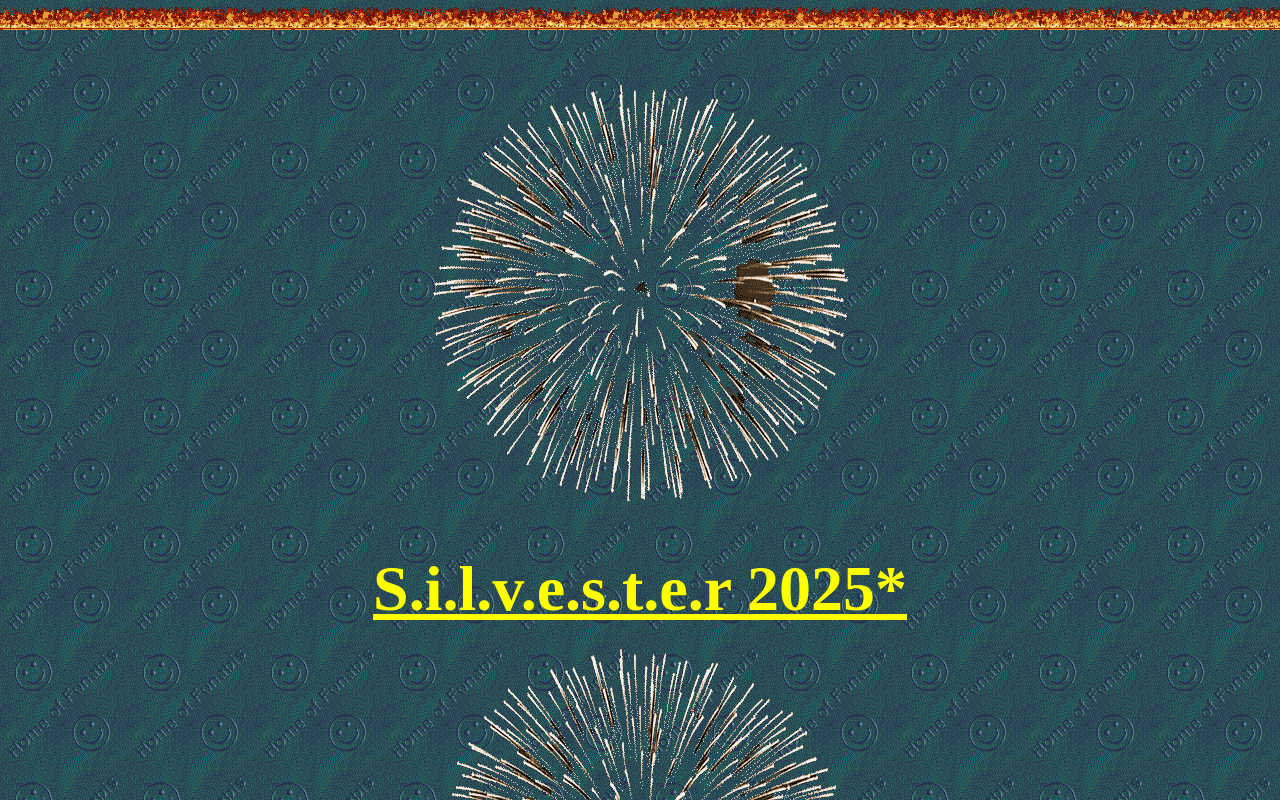
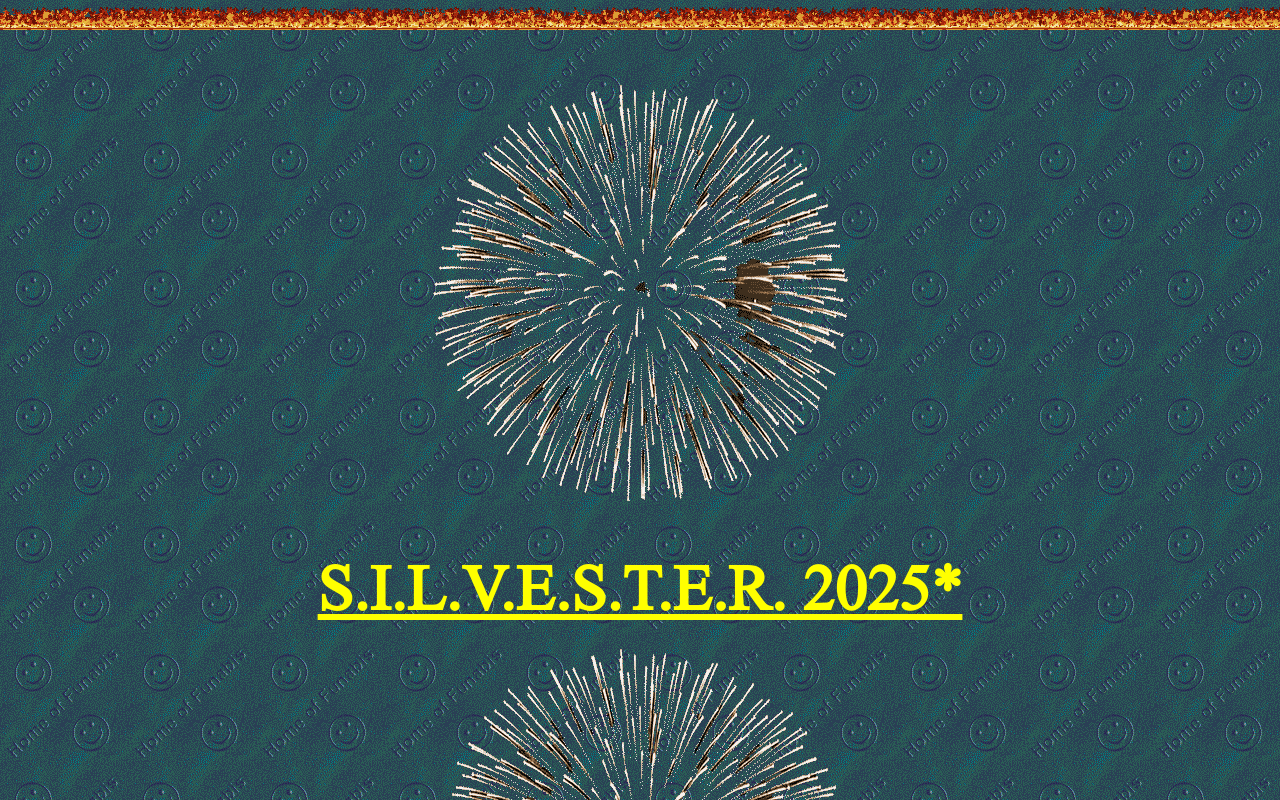
Before and after one commit to funabis/funabis.github.io, a plain HTML site: page pages/party.html in a window 1280 px wide. Shown: the top 800 px of the page. Drawn offline with Linux system fonts and the light colour scheme.

Commit message:
Fixate font

```diff
--- a/index.css
+++ b/index.css
@@ -1,7 +1,13 @@
+@font-face {
+    font-family: 'tnr';
+    src: url('/fonts/TimesNewRoman.woff');
+}
+
 body, html {
     height: 100%;
     padding: 0;
     margin: 0;
+    font-family: 'tnr';
 }
 
 main {
--- a/pages/party.css
+++ b/pages/party.css
@@ -1,7 +1,7 @@
 body {
     flex-direction: column;
     align-items: center;
-    background-image: url("/images/background.png")
+    background-image: url("/images/background.png");
 }
 .title {
     flex: 1;
@@ -54,6 +54,7 @@ body {
 ul {
     text-align: left;
     font-size: 0.8em;
+    align-self: center;
 }
 
 li {
--- a/pages/party.html
+++ b/pages/party.html
@@ -15,7 +15,7 @@
             <div class="fire-line"></div>
             <div class="title-text">
               <div><img src="/images/firework.gif" /></div>
-              S.i.l.v.e.s.t.e.r 2025*
+              S.I.L.V.E.S.T.E.R. 2025*
               <div><img src="/images/firework.gif" /></div>
             </div>
             <div class="fire-line"></div>
@@ -73,7 +73,7 @@
             <div>Dart</div>
           </div>
           <div class="paragraph">
-            <div><img src="/images/dance.gif"/></div></div>
+            <div><img src="/images/dance.gif"/></div>
             <div>Tanz</div>
           </div>
           <div class="paragraph">
--- a/style.css
+++ b/style.css
@@ -1,8 +1,13 @@
+
+@font-face {
+    font-family: 'tnr';
+    src: url('/fonts/TimesNewRoman.woff');
+}
 
 body {
     background-color: #052d3a;
     color: rgba(255,255,255);
-    font-family: "Times New Roman";
+    font-family: "tnr";
     display: flex;
     margin: 0;
     padding: 0;
```
Also changed, not shown: fonts/TimesNewRoman.woff (added).
